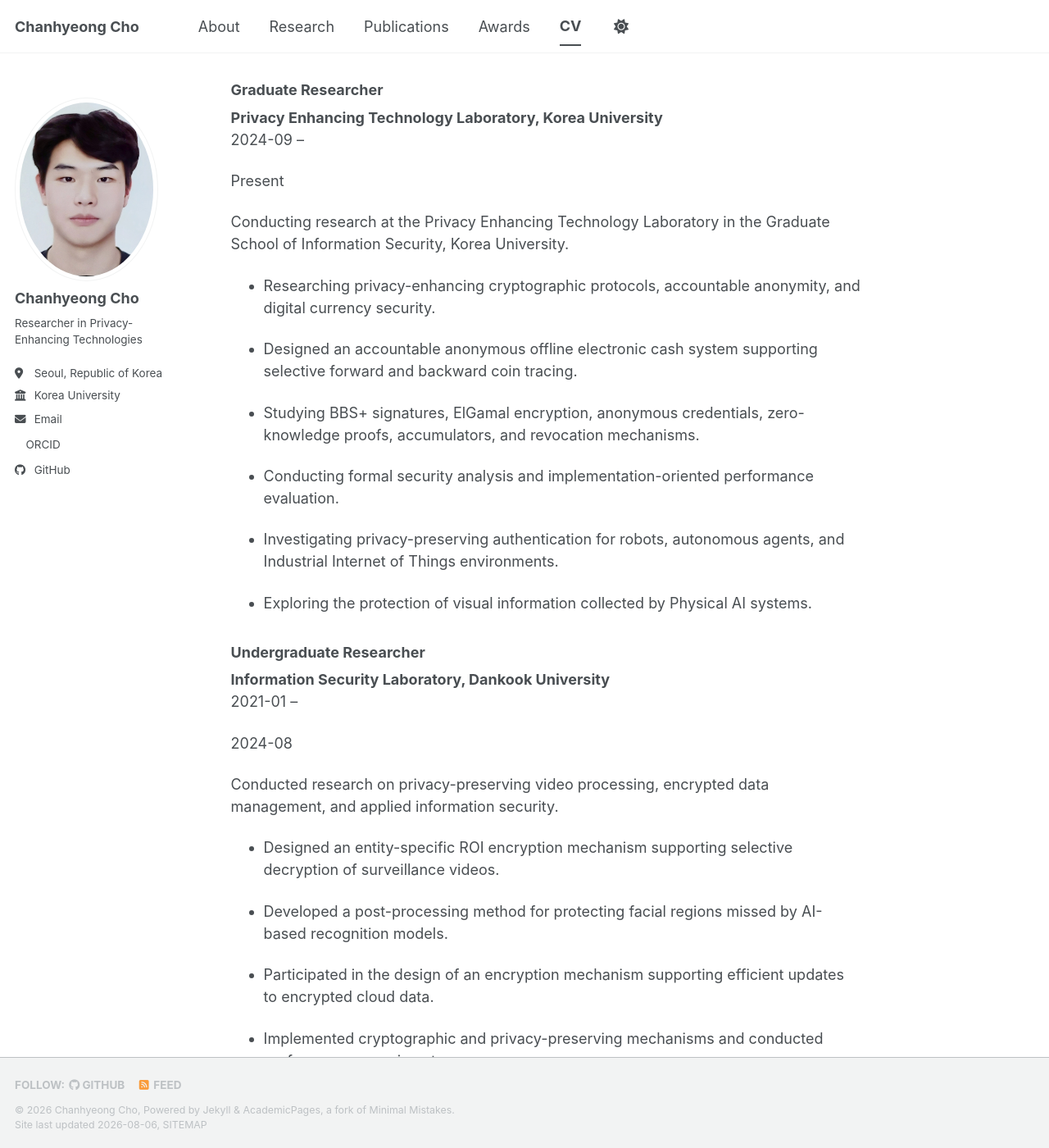
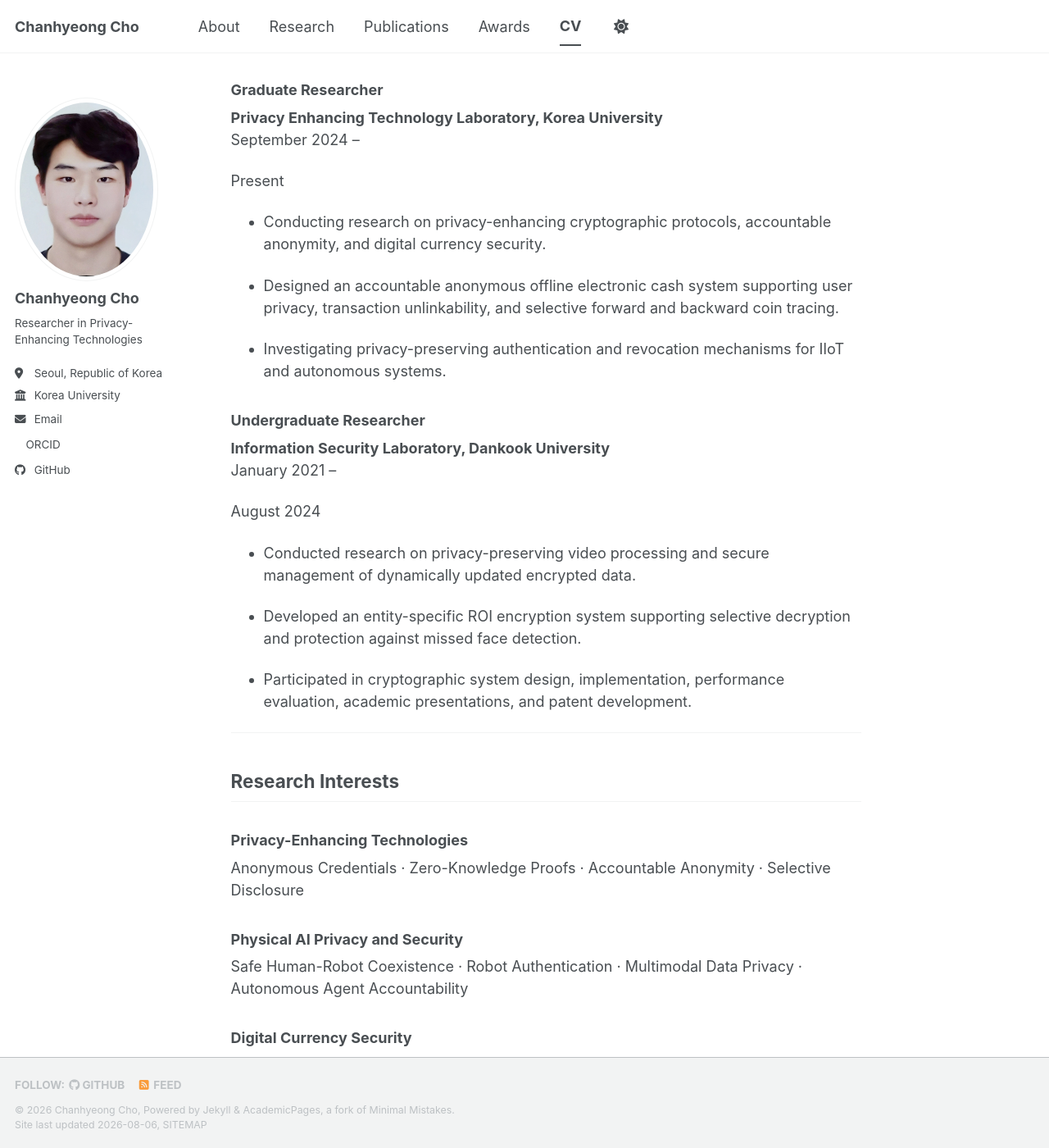
Before and after one commit to chancebro/chancebro.github.io, a Jekyll site: the page built from _pages/cv.md, in a window 1280 px wide and 1400 px high, scrolled down 1454 px. Shown: the whole window at 82% size. Built offline with Jekyll 4.4.1, drawn with Linux system fonts in a browser that asks for light colours; a style sheet for code colours, icons or effects is not loaded.

Commit message:
Update cv.json

```diff
--- a/_data/cv.json
+++ b/_data/cv.json
@@ -36,31 +36,26 @@
     "name": "Privacy Enhancing Technology Laboratory, Korea University",
     "position": "Graduate Researcher",
     "url": "",
-      "startDate": "2024-09",
+    "startDate": "September 2024",
     "endDate": "",
-      "summary": "Conducting research at the Privacy Enhancing Technology Laboratory in the Graduate School of Information Security, Korea University.",
+    "summary": "",
     "highlights": [
-        "Researching privacy-enhancing cryptographic protocols, accountable anonymity, and digital currency security.",
-        "Designed an accountable anonymous offline electronic cash system supporting selective forward and backward coin tracing.",
-        "Studying BBS+ signatures, ElGamal encryption, anonymous credentials, zero-knowledge proofs, accumulators, and revocation mechanisms.",
-        "Conducting formal security analysis and implementation-oriented performance evaluation.",
-        "Investigating privacy-preserving authentication for robots, autonomous agents, and Industrial Internet of Things environments.",
-        "Exploring the protection of visual information collected by Physical AI systems.",
+      "Conducting research on privacy-enhancing cryptographic protocols, accountable anonymity, and digital currency security.",
+      "Designed an accountable anonymous offline electronic cash system supporting user privacy, transaction unlinkability, and selective forward and backward coin tracing.",
+      "Investigating privacy-preserving authentication and revocation mechanisms for IIoT and autonomous systems."
     ]
   },
   {
     "name": "Information Security Laboratory, Dankook University",
     "position": "Undergraduate Researcher",
     "url": "",
-      "startDate": "2021-01",
-      "endDate": "2024-08",
-      "summary": "Conducted research on privacy-preserving video processing, encrypted data management, and applied information security.",
+    "startDate": "January 2021",
+    "endDate": "August 2024",
+    "summary": "",
     "highlights": [
-        "Designed an entity-specific ROI encryption mechanism supporting selective decryption of surveillance videos.",
-        "Developed a post-processing method for protecting facial regions missed by AI-based recognition models.",
-        "Participated in the design of an encryption mechanism supporting efficient updates to encrypted cloud data.",
-        "Implemented cryptographic and privacy-preserving mechanisms and conducted performance experiments.",
-        "Participated in academic conferences, patent development, security competitions, and collaborative research projects."
+      "Conducted research on privacy-preserving video processing and secure management of dynamically updated encrypted data.",
+      "Developed an entity-specific ROI encryption system supporting selective decryption and protection against missed face detection.",
+      "Participated in cryptographic system design, implementation, performance evaluation, academic presentations, and patent development."
     ]
   }
 ],
```
Lines whose indentation alone changed are shown as unchanged.
